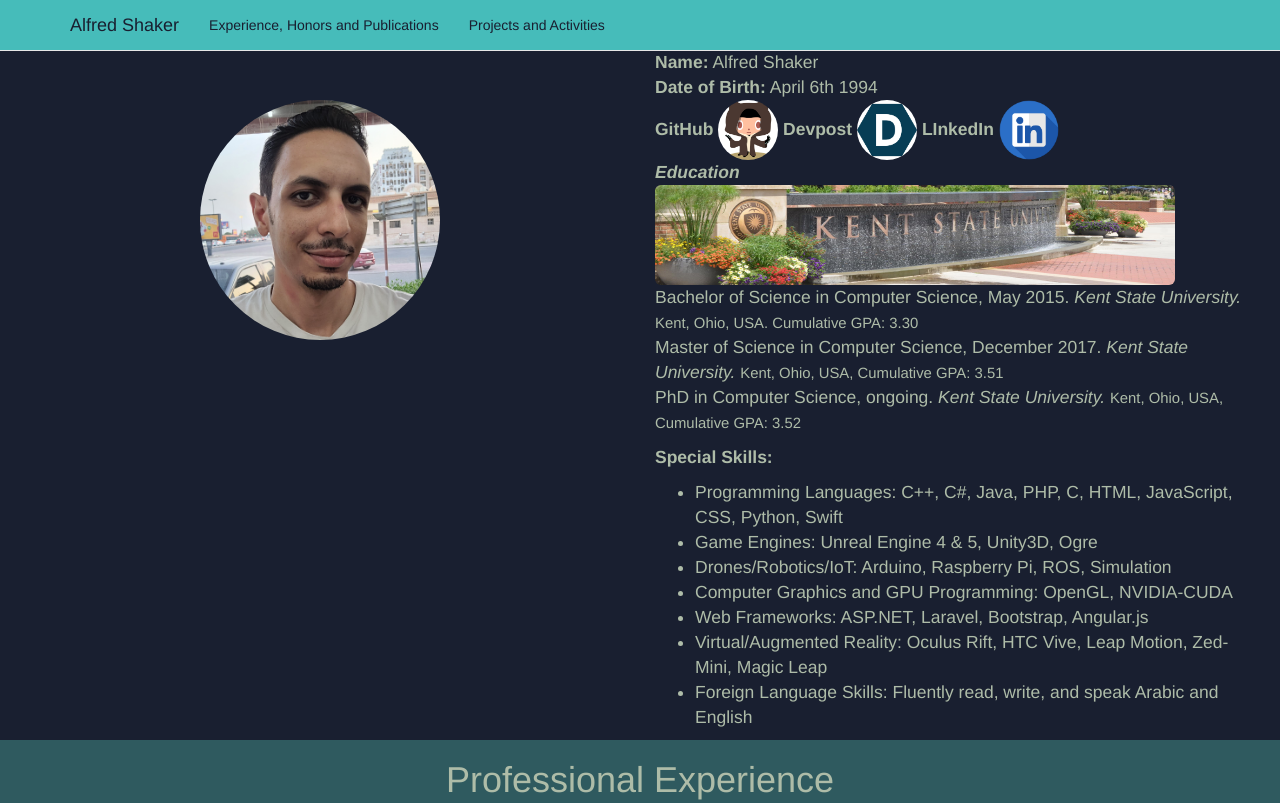
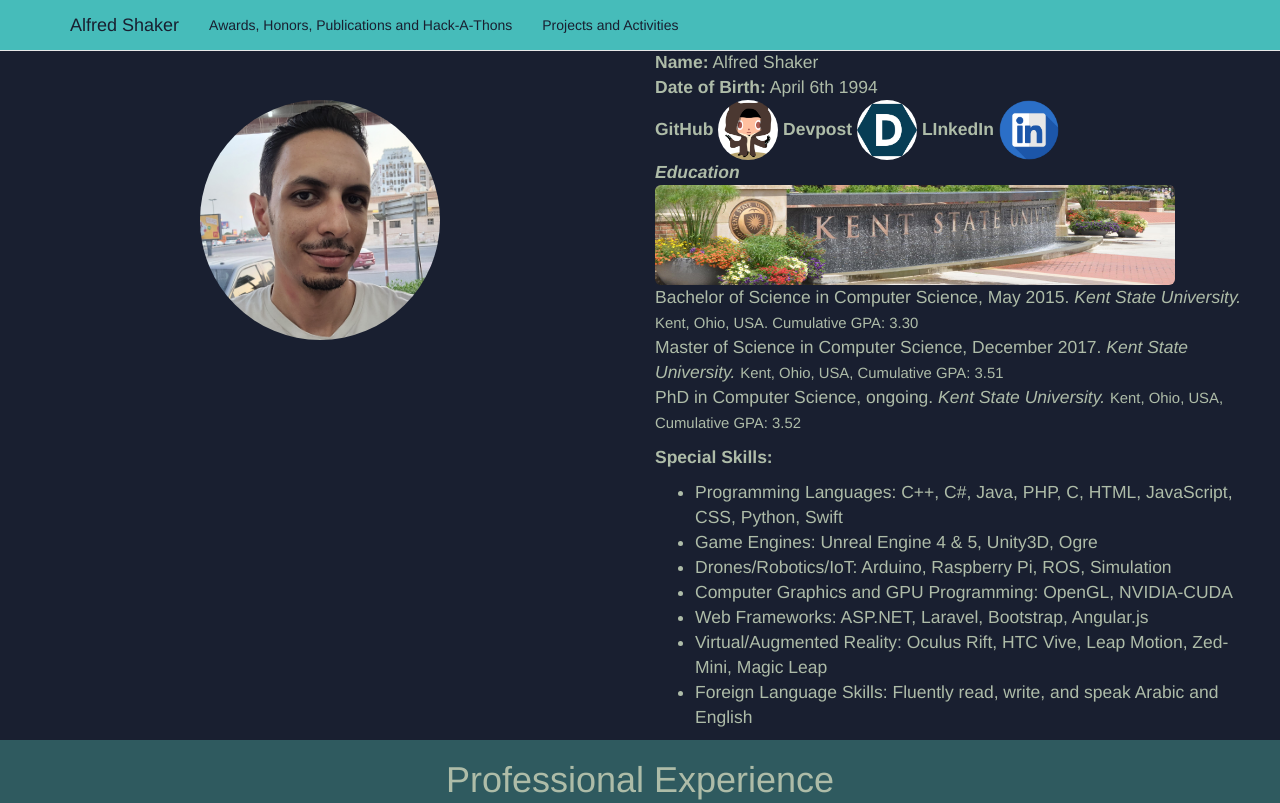
Before and after one commit to alfred316/alfred316.github.io, a plain HTML site: page index.html in a window 1280 px wide. Shown: the top 803 px of the page. Drawn offline with nearby package versions, Linux system fonts and the light colour scheme; a script that the page names is missing.

Commit message:
small update to navbar title

```diff
--- a/index.html
+++ b/index.html
@@ -27,7 +27,7 @@
         </div>
         <div id="navbar" class="collapse navbar-collapse">
           <ul class="nav navbar-nav">
-            <li><a href="#s1" style="color:#191F30;">Experience, Honors and Publications</a></li>
+            <li><a href="#s1" style="color:#191F30;">Awards, Honors, Publications and Hack-A-Thons</a></li>
             <li><a href="#s2" style="color:#191F30;">Projects and Activities</a></li>
             <!--<li><a href="#sContact" style="color:#191F30;">Contact Me</a></li>-->
           </ul>
```
